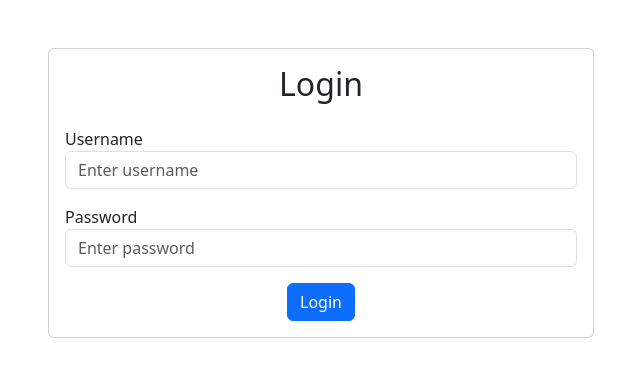
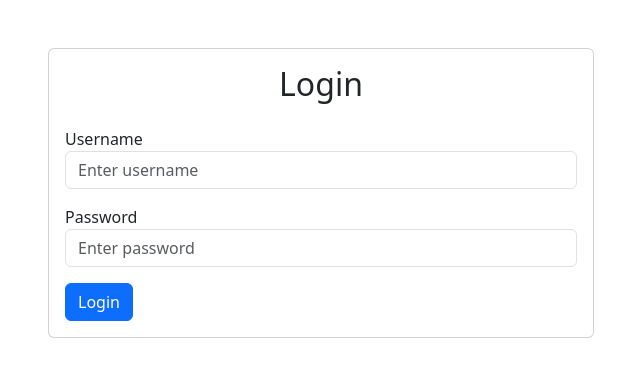
Before and after one commit to ksuwa55/assestManagement, a React (Create React App) app in the folder frontend/: page /login in a window 1280 px wide. Shown: the top 376 px of the page, without its empty margins (319-959 px from the left). Built offline with nearby package versions, Linux system fonts and the light colour scheme.

Commit message:
pre imple of auth feature

```diff
--- a/frontend/src/App.js
+++ b/frontend/src/App.js
@@ -1,18 +1,22 @@
 import React from 'react';
-import {BrowserRouter as Router, Routes, Route} from 'react-router-dom';
+import {BrowserRouter as Router, Routes, Route, Navigate} from 'react-router-dom';
 import SignupForm from './pages/signup';
 import LoginForm from './pages/login';
 import Home from './pages/home';
 import 'bootstrap/dist/css/bootstrap.min.css';
 
 function App() {
+  const isLoggedIn = false; // Replace with the auth logic
+
   return (
     <div className="App">
       <Router>
           <Routes>
             <Route path='/signup' Component={SignupForm}/>
             <Route path='/login' Component={LoginForm}/>
-            <Route path='/' Component={Home}/>
+            <Route path='/'
+            element={isLoggedIn ? <Home />: <Navigate to={"/login"} replace/>}
+            />
           </Routes>
       </Router>
     </div>
--- a/frontend/src/pages/login.js
+++ b/frontend/src/pages/login.js
@@ -6,6 +6,7 @@ const  LoginForm = () => {
     const navigate = useNavigate();
     const [username, setUsername] = useState('');
     const [password, setPassword] = useState('');
+    const [error, setError] = useState('');
 
     const handleUsernameChange = (event) => {
         setUsername(event.target.value);
@@ -25,10 +26,18 @@ const  LoginForm = () => {
               password,
             });
 
-            // Navigate to the login page after successful signup
-            navigate('/');
+            // Check if login was successful
+            if(response.data.success) {
+              // Set authentification flag in localStrage
+              localStorage.setItem('authentificated', 'true');
+
+              // Redirect to the home page
+              navigate('/home');
+            } else {
+              setError('Invalid username or password');
+            }
           }catch (error) {
-              console.error(error);
+              setError('An error occurred during login');
             }
     };
 
@@ -63,11 +72,10 @@ const  LoginForm = () => {
                       required
                     />
                   </div>
-                  <div className="text-center mt-3">
-                    <button type="submit" className="btn btn-primary btn-block">
+                  {error && <div className="text-center mt-3"> {error}</div>}
+                    <button type="submit" className="btn btn-primary btn-block mt-3">
                       Login
                     </button>
-                  </div>
                 </form>
               </div>
             </div>
```
